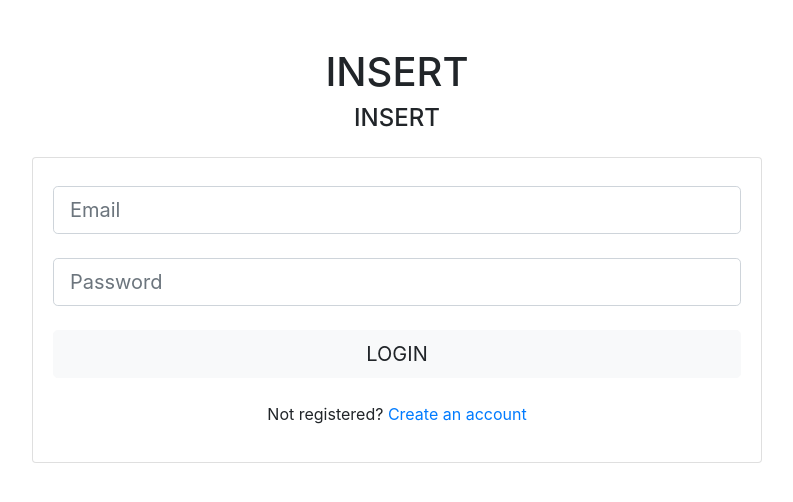
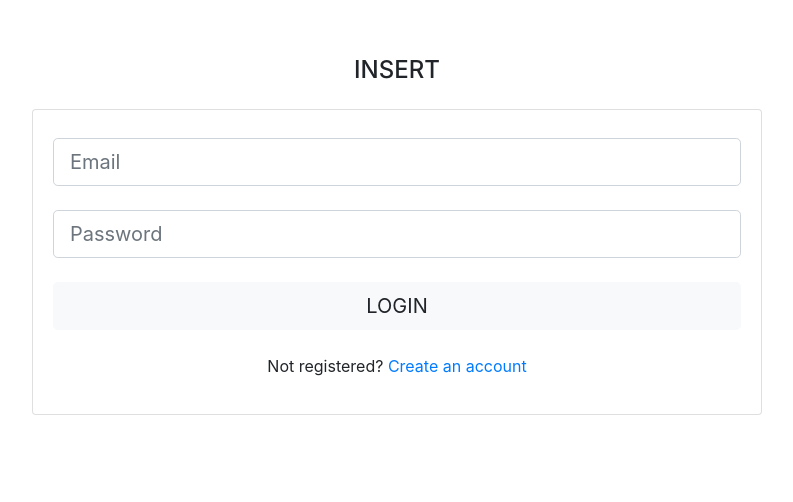
Before and after one commit to zidandesirae/Project3, a React (Create React App) app in the folder project3reactapp/: page / in a window 1280 px wide. Shown: the top 502 px of the page, without its empty margins (243-1036 px from the left). Built offline with nearby package versions, Linux system fonts and the light colour scheme.

Commit message:
changing login title

```diff
--- a/project3reactapp/src/App.js
+++ b/project3reactapp/src/App.js
@@ -1,5 +1,5 @@
 import React from 'react';
-import Login from './components/pageBuild/Login';
+import Login from './components/PageBuild/Login';
 // import SignUp from './components/pageBuild/SignUp';
 // import Main from './components/pageBuild/Main';
 // import Settings from "./components/pageBuild/Settings";
--- a/project3reactapp/src/components/LoginSignUp/Outer.js
+++ b/project3reactapp/src/components/LoginSignUp/Outer.js
@@ -9,7 +9,7 @@ import Card from './../Card';
 function Outer(props) {
     return (
         <Container1>
-            <TitleH1 title="INSERT" subtitle="INSERT"/>
+            <TitleH1 title="" subtitle="INSERT"/>
                 <Card>
                     {props.children}
                 </Card>
```
